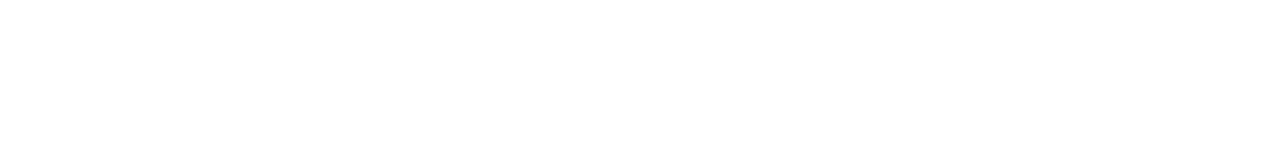
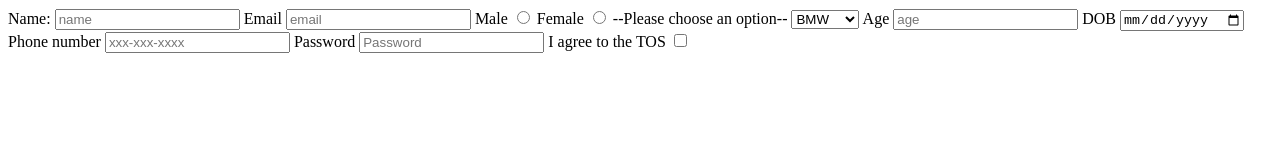
Before and after one commit to acciojob/signup-form-car-Kavyaav12, a website: page main.html in a window 1280 px wide. Drawn offline with Linux system fonts and the light colour scheme.

Commit message:
created a submission

```diff
--- a/main.html
+++ b/main.html
@@ -7,6 +7,38 @@
 </head>
 
 <body>
+	<lable for="name">Name:</lable>
+	<input type="text" id="name" placeholder="name" required>
+
+	<lable for="email">Email</lable>
+	<input type="email" id="email" placeholder="email" required>
+
+	<lable for="gender_m">Male</lable>
+	<input type="radio" id="gender_m" name="gender" required>
+	<lable for="gender_f">Female</lable>
+	<input type="radio" id="gender_f" name="gender" required>
+
+	<label for="car">--Please choose an option--</label>
+	<select id="car" >
+		<option>BMW</option>
+		<option>Fortune</option>
+		<option>Benz</option>
+	</select>
+
+	<label for="age">Age</label>
+	<input type="number" id="age" placeholder="age" required>
+	<lable for="dob">DOB</lable>
+	<input type="date" id="dob"  required>
+	<lable for="tel">Phone number</lable>
+	<input type="tel" id="tel" placeholder="xxx-xxx-xxxx" >
+	<lable for="password">Password</lable>
+	<input type="password" id="password" placeholder="Password" required >
+	<lable for="tos">I agree to the TOS</lable>
+	<input type="checkbox" id="tos"  required >
+
+
+
+
 	<!-- the entire body must be written by student -->
     <script type="text/javascript" src="./script.js">
 </script>
```
